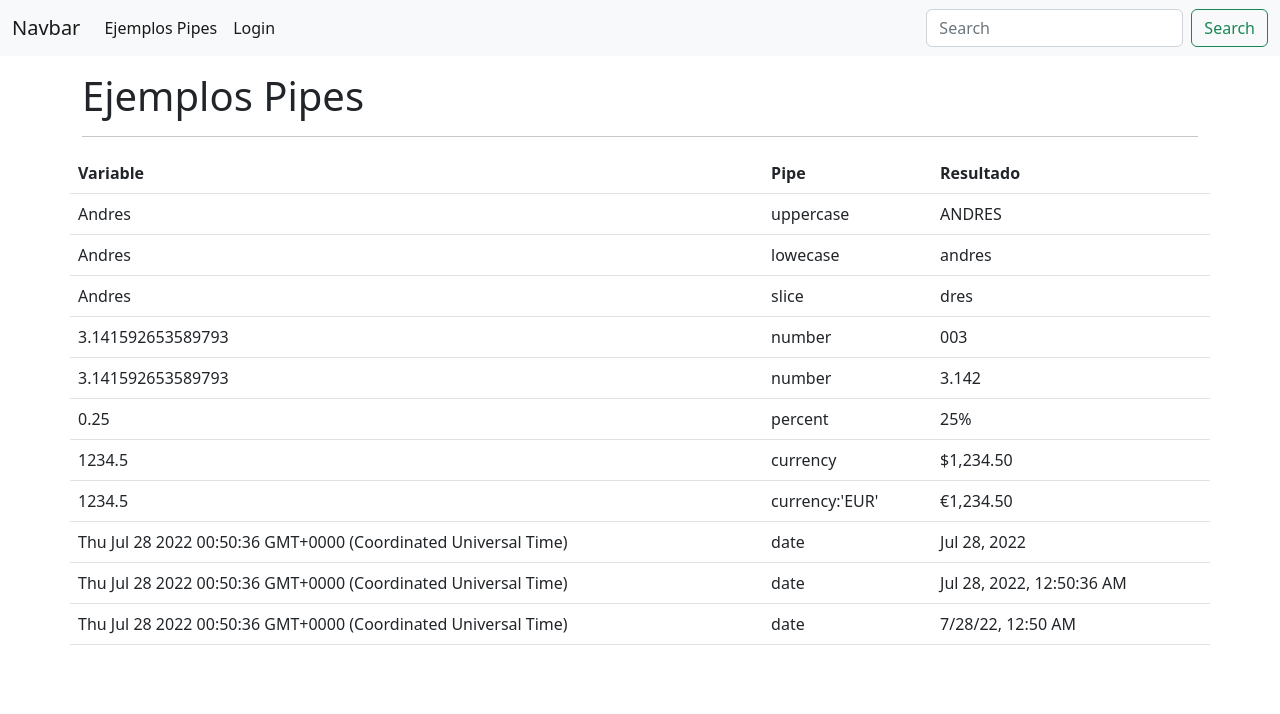
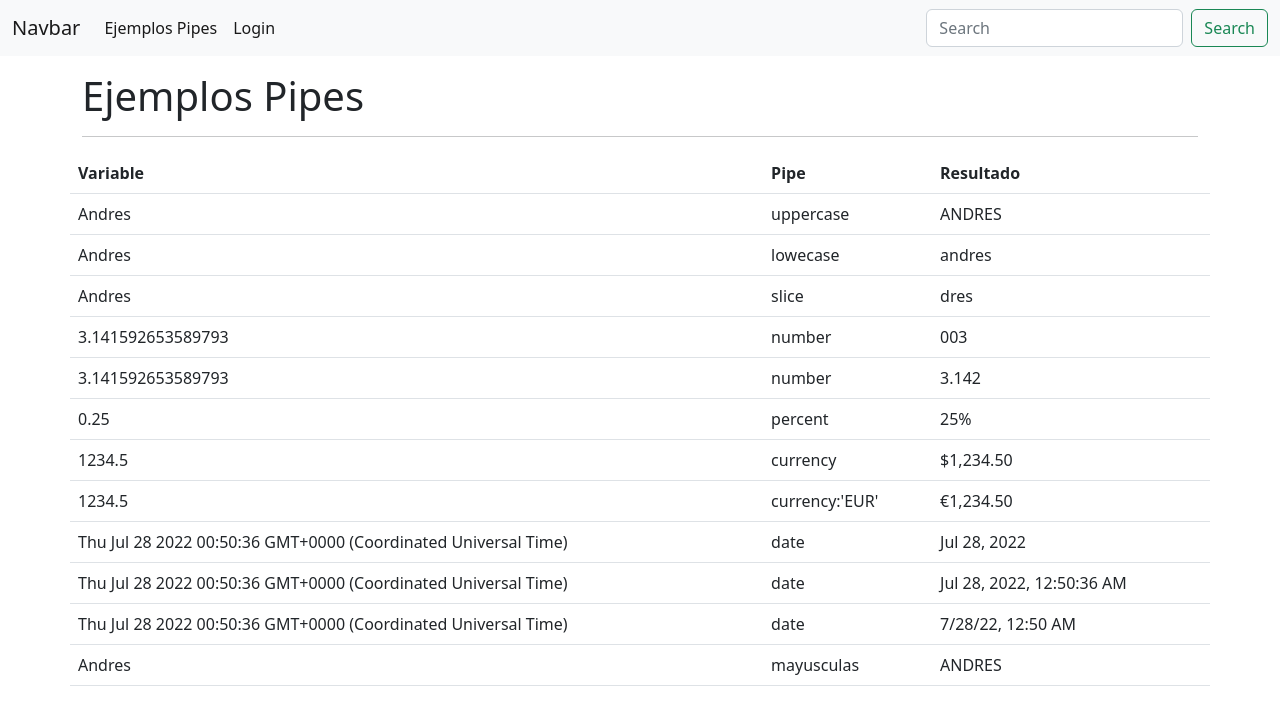
Before and after one commit to andresherrera17/proyecto-heroes-d3, an Angular app: page /pipes in a window 1280 px wide. Shown: the top 714 px of the page. Built offline with nearby package versions, Linux system fonts and the light colour scheme.

Commit message:
actividad

```diff
--- a/src/app/app.module.ts
+++ b/src/app/app.module.ts
@@ -8,6 +8,7 @@ import { AboutComponent } from './about/about.component';
 import { NavbarComponent } from './shared/navbar/navbar.component';
 import { EjemplosPipesComponent } from './ejemplos-pipes/ejemplos-pipes.component';
 import { RouterModule } from '@angular/router';
+import { MayusculasPipe } from './pipes/mayusculas.pipe';
 
 //Decorador: Empieza con @, es una funcion comun y corriente
 @NgModule({
@@ -17,7 +18,8 @@ import { RouterModule } from '@angular/router';
     LoginComponent,
     AboutComponent,
     NavbarComponent,
-    EjemplosPipesComponent
+    EjemplosPipesComponent,
+    MayusculasPipe
   ],
   //Importar las librerias
   imports: [
--- a/src/app/ejemplos-pipes/ejemplos-pipes.component.html
+++ b/src/app/ejemplos-pipes/ejemplos-pipes.component.html
@@ -66,6 +66,14 @@
         <td>date</td>
         <td>{{ fecha | date:'short' }}</td>
        </tr>
+       <tr>
+        <td>{{ nombre }}</td>
+        <td>mayusculas</td>
+        <td>{{ nombre | mayusculas }}</td>
+       </tr>
+       <!-- Se van a crear un pipe('limit-string') que yo le pase el numero caracteres
+       Andres Herrera - 5 - Andre... -->
+
     </tbody>
   </table>
 
--- /dev/null
+++ b/src/app/pipes/mayusculas.pipe.ts
@@ -0,0 +1,12 @@
+import { Pipe, PipeTransform } from '@angular/core';
+
+@Pipe({
+  name: 'mayusculas'
+})
+export class MayusculasPipe implements PipeTransform {
+
+  transform(value:string): string {
+    return value.toUpperCase();
+  }
+
+}
```
